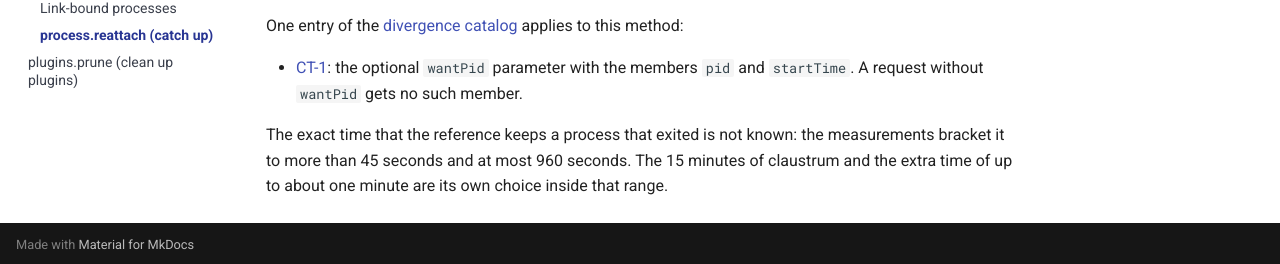
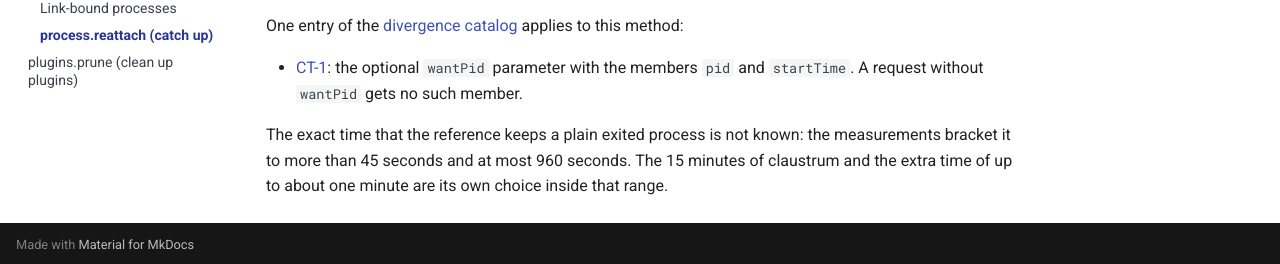
Before and after one commit to schubydoo/claustrum, an MkDocs documentation site: the page built from docs/protocol/process-reattach.md, in a window 1280 px wide and 900 px high, scrolled down 2161 px. Shown: the part 633-897 px from the top of the window. Built offline with MkDocs 1.6.1 and Material for MkDocs 9.7.7, drawn with Linux system fonts in a browser that asks for light colours; comment, search, counter and statistics services are not loaded.

```diff
--- a/docs/protocol/process-reattach.md
+++ b/docs/protocol/process-reattach.md
@@ -82,4 +82,4 @@ One entry of the [divergence catalog](../DIVERGENCES.md) applies to this method:
 
 - [CT-1](../DIVERGENCES.md#ct-1): the optional `wantPid` parameter with the members `pid` and `startTime`. A request without `wantPid` gets no such member.
 
-The exact time that the reference keeps a process that exited is not known: the measurements bracket it to more than 45 seconds and at most 960 seconds. The 15 minutes of claustrum and the extra time of up to about one minute are its own choice inside that range.
+The exact time that the reference keeps a plain exited process is not known: the measurements bracket it to more than 45 seconds and at most 960 seconds. The 15 minutes of claustrum and the extra time of up to about one minute are its own choice inside that range.
```
Also changed, not shown: other parts of docs/protocol/process-reattach.md (+1 -1 lines).
